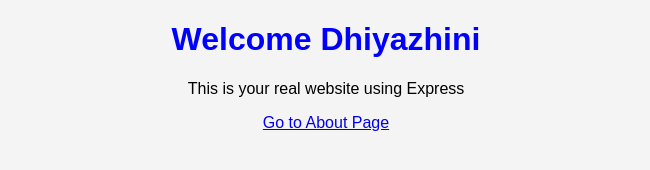
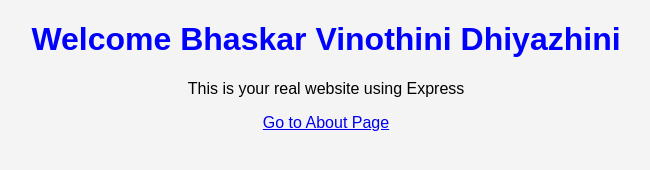
Before and after one commit to bhaskarveeraragavanofficial/my-node-app, a website: page views/index.html in a window 1280 px wide. Shown: the whole page, without its empty margins (314-964 px from the left). Drawn offline with Linux system fonts and the light colour scheme.

Commit message:
NAME UPDATED

```diff
--- a/views/index.html
+++ b/views/index.html
@@ -5,7 +5,7 @@
   <link rel="stylesheet" href="/style.css">
 </head>
 <body>
-  <h1>Welcome Dhiyazhini</h1>
+  <h1>Welcome Bhaskar Vinothini Dhiyazhini</h1>
   <p>This is your real website using Express</p>
 
   <a href="/about">Go to About Page</a>
```
